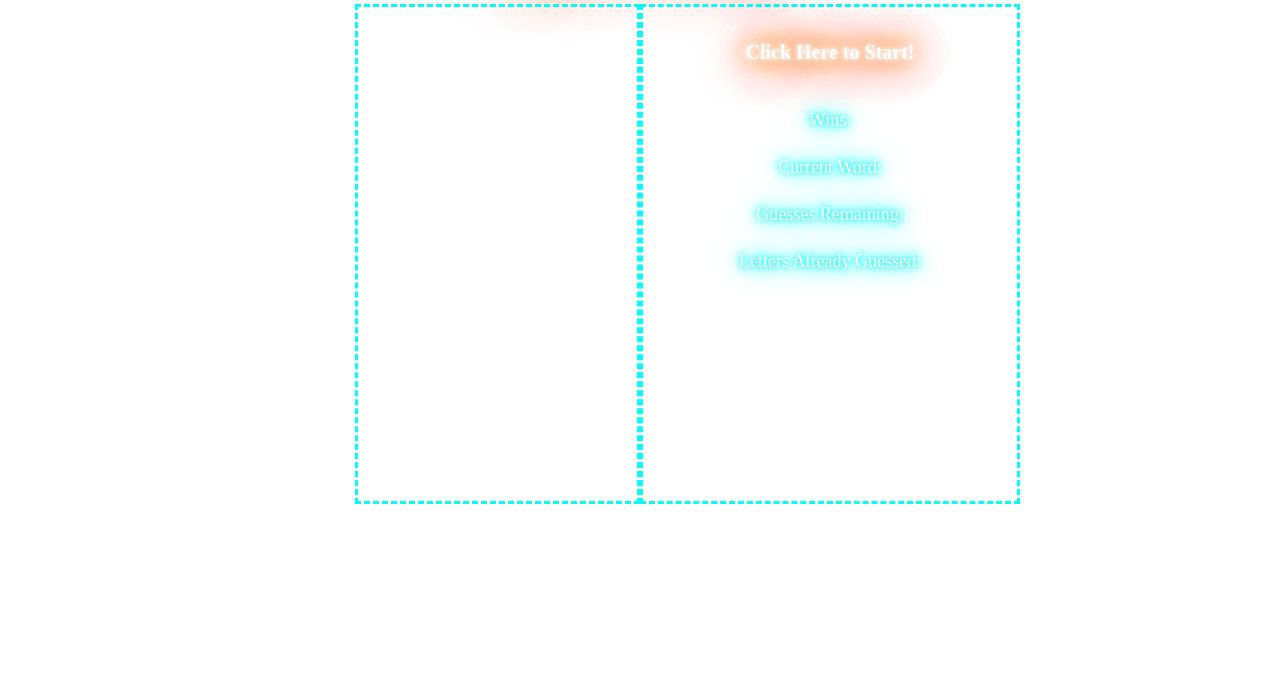
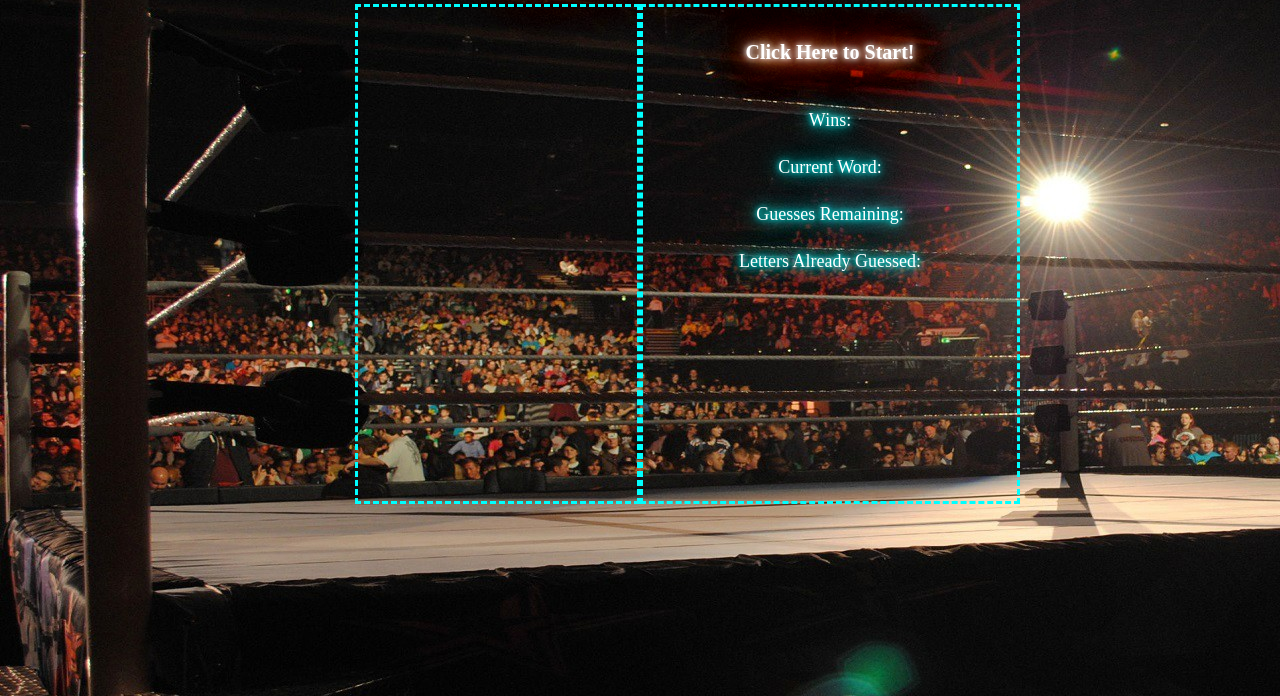
Before and after one commit to bdeLong/-unit-4-game, a plain HTML site: page index.html in a window 1280 px wide. Shown: the part 104-800 px from the top of the page. Drawn offline with nearby package versions, Linux system fonts and the light colour scheme; the site is published under a folder, as on GitHub Pages, so addresses that start at the root find nothing.

Commit message:
fixed background image issue

```diff
--- a/Assets/css/style.css
+++ b/Assets/css/style.css
@@ -1,5 +1,5 @@
 body{
-background-image: url(/Assets/images/the\ ring.jpg);
+background-image: url(../images/the\ ring.jpg);
 
 }
 
```
